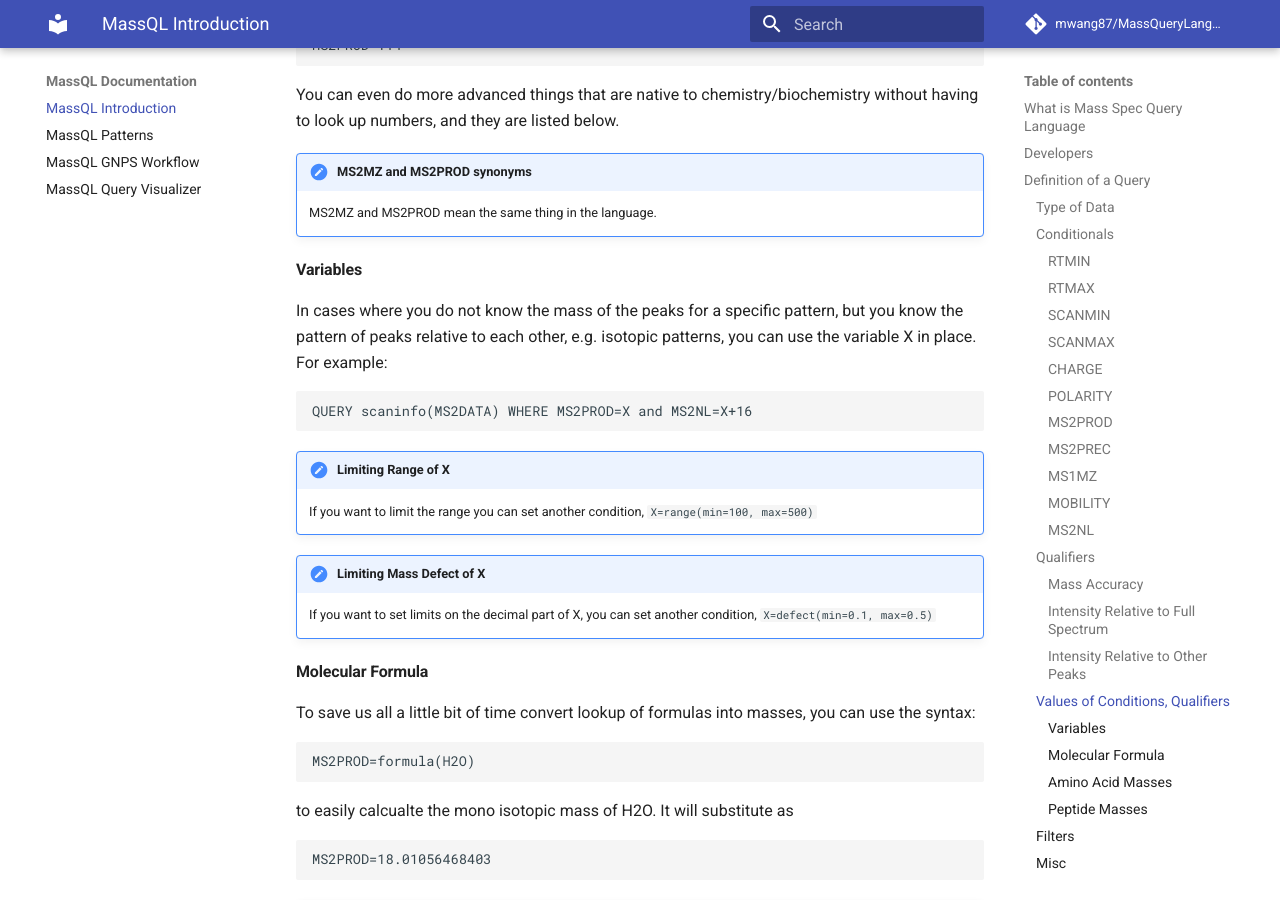
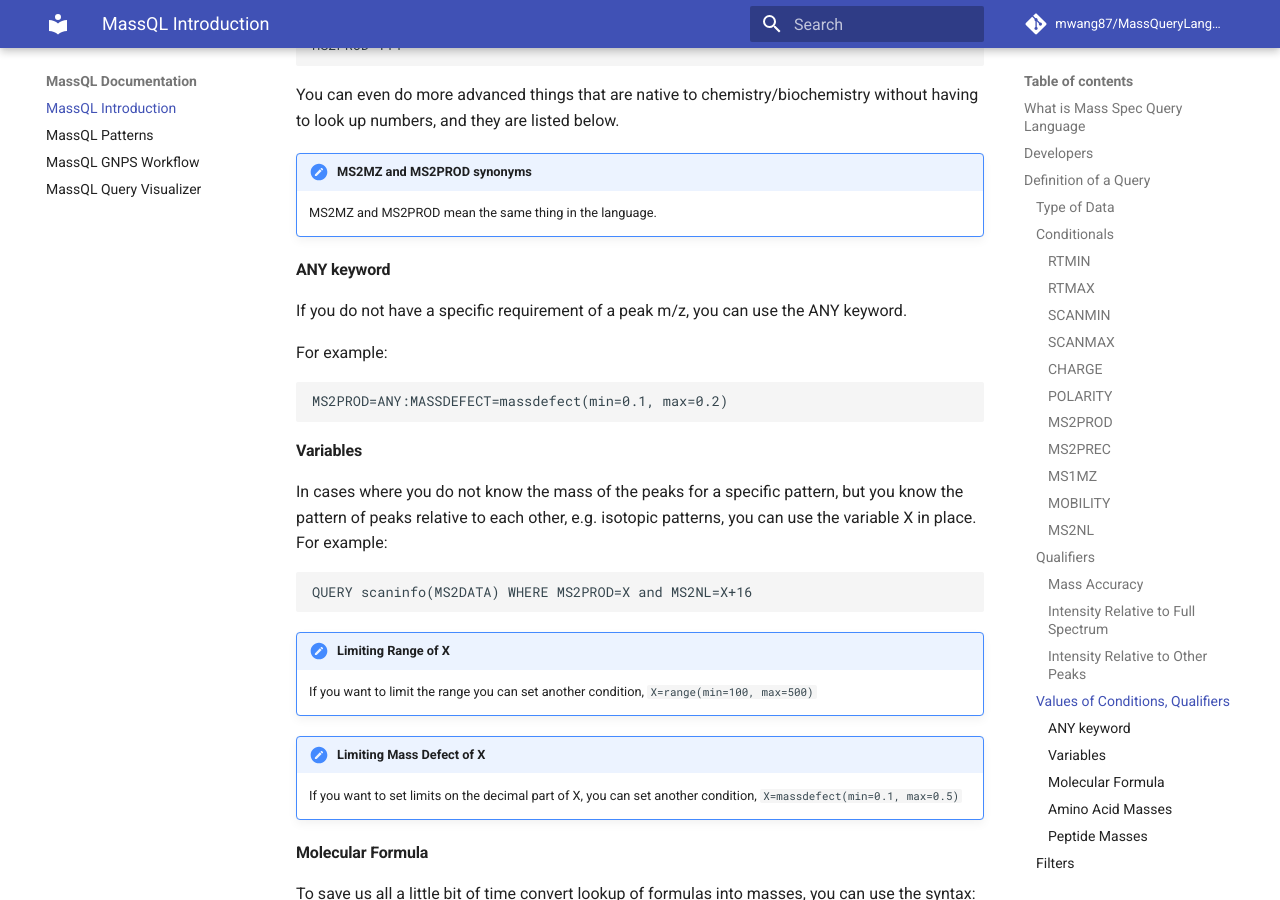
Before and after one commit to mwang87/MassQueryLanguage_Documentation, an MkDocs documentation site: the page built from docs/index.md, in a window 1280 px wide and 900 px high, scrolled down 5028 px. Built offline with MkDocs 1.6.1 and Material for MkDocs 9.7.7, drawn with Linux system fonts in a browser that asks for light colours; comment, search, counter and statistics services are not loaded.

Commit message:
adding more docs

````diff
--- a/docs/index.md
+++ b/docs/index.md
@@ -196,6 +196,17 @@
 !!! note "MS2MZ and MS2PROD synonyms"
     MS2MZ and MS2PROD mean the same thing in the language.
 
+#### ANY keyword
+
+If you do not have a specific requirement of a peak m/z, you can use the ANY keyword.
+
+For example:
+
+```
+MS2PROD=ANY:MASSDEFECT=massdefect(min=0.1, max=0.2)
+```
+
+
 #### Variables
 
 In cases where you do not know the mass of the peaks for a specific pattern, but you know the pattern of peaks relative to each other, e.g. isotopic patterns, you can use the variable X in place. For example:
@@ -208,7 +219,7 @@
     If you want to limit the range you can set another condition, ```X=range(min=100, max=500)```
 
 !!! note "Limiting Mass Defect of X"
-    If you want to set limits on the decimal part of X, you can set another condition, ```X=defect(min=0.1, max=0.5)```
+    If you want to set limits on the decimal part of X, you can set another condition, ```X=massdefect(min=0.1, max=0.5)```
 
 #### Molecular Formula
 
````
